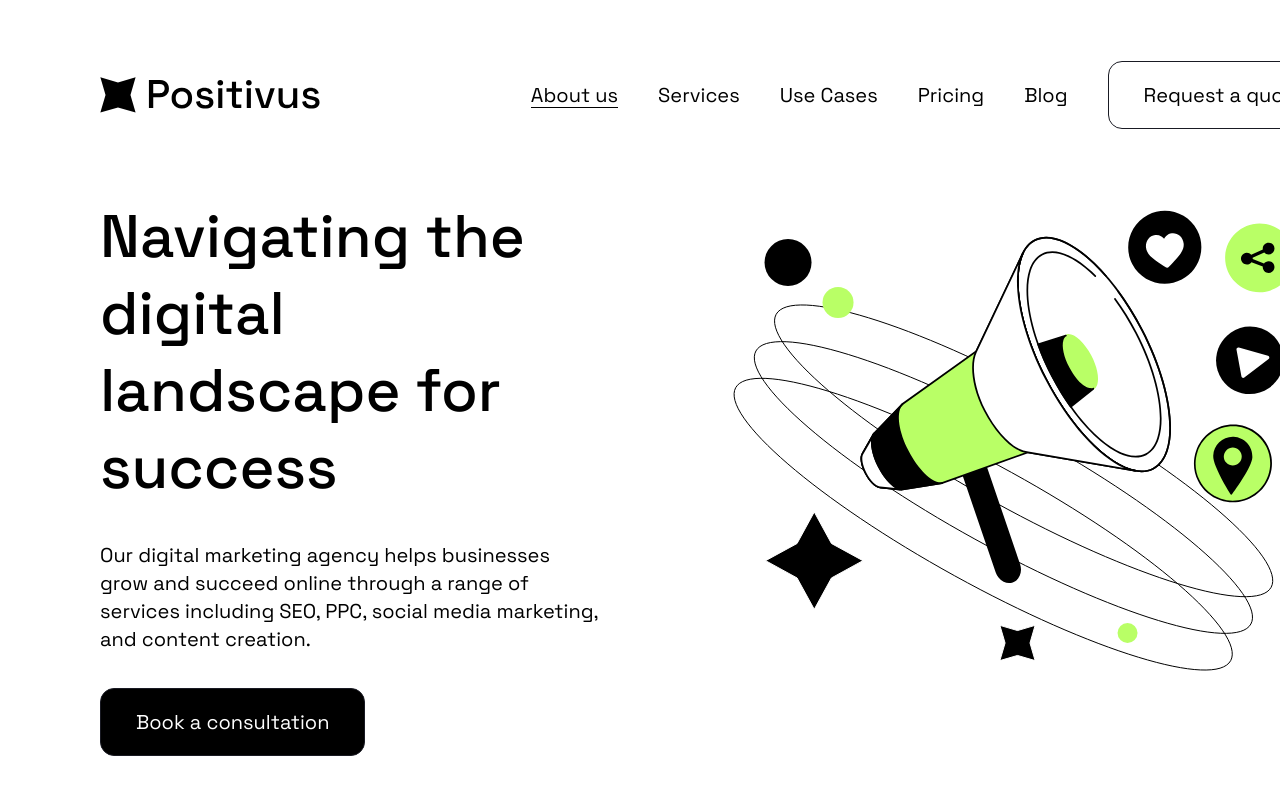
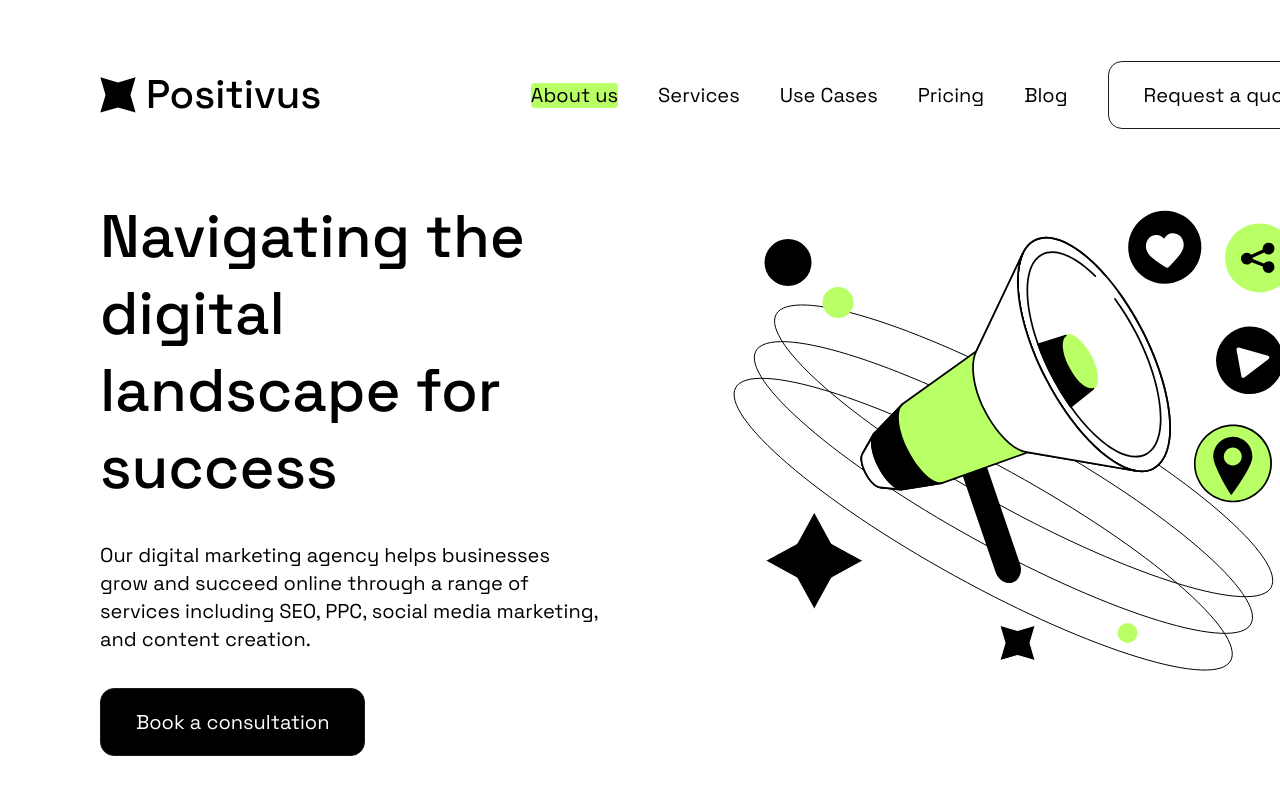
Before and after one commit to aniamarkh/notes-on-houseplants, a Vue app: page / in a window 1280 px wide. Shown: the top 787 px of the page. Built offline with nearby package versions, Linux system fonts and the light colour scheme.

Commit message:
fix: header hover animation

```diff
--- a/src/components/pageLayout/HeaderComponent.vue
+++ b/src/components/pageLayout/HeaderComponent.vue
@@ -95,14 +95,16 @@ onUnmounted(() => {
   position: relative;
 
   &::after {
+    z-index: -1;
     content: '';
     position: absolute;
     width: 100%;
     transform: scaleX(0);
-    height: 1px;
+    height: 25px;
     bottom: 0;
     left: 0;
-    background-color: #000000;
+    background-color: $accent-color;
+    border-radius: 4px;
     transform-origin: bottom right;
     transition: transform 0.25s ease-in-out;
   }
@@ -118,13 +120,15 @@ onUnmounted(() => {
   position: relative;
 
   &::after {
+    z-index: -1;
     content: '';
     position: absolute;
     width: 100%;
-    height: 1px;
+    height: 25px;
     bottom: 0;
     left: 0;
-    background-color: #000000;
+    border-radius: 4px;
+    background-color: $accent-color;
   }
 }
 </style>
```
